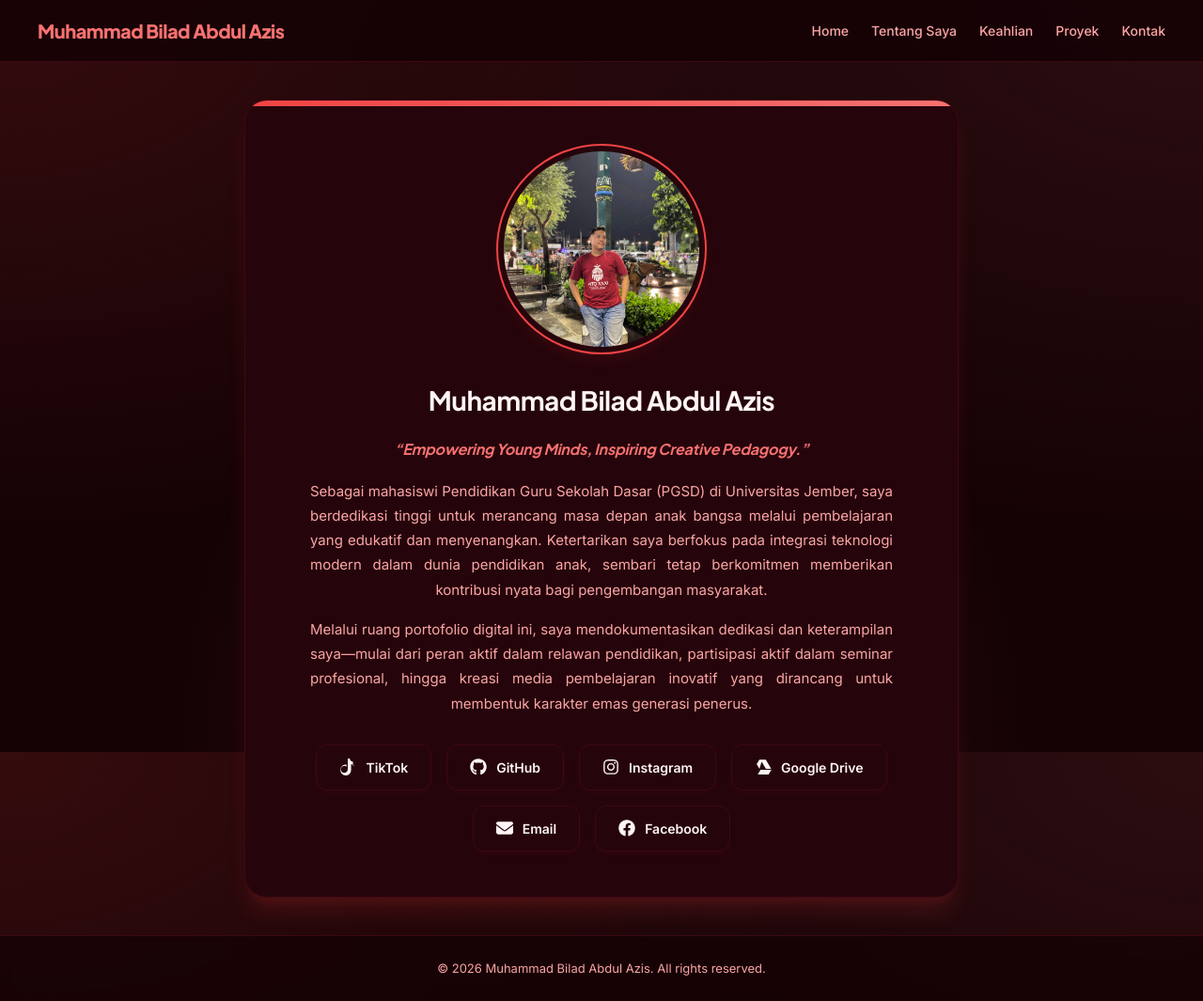
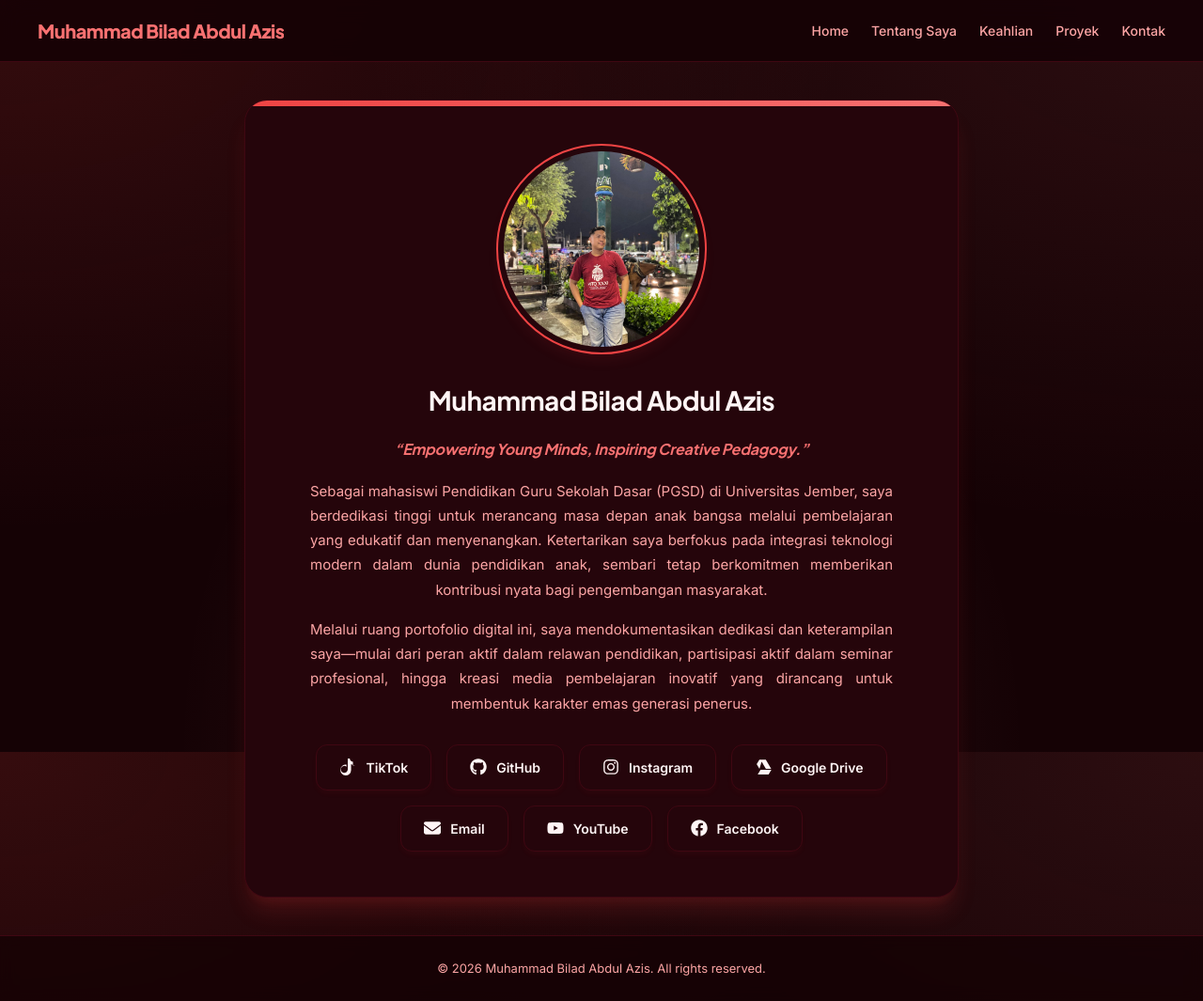
Before and after one commit to azisbilad-design/azisbilad-design.github.io, a plain HTML site: page index.html in a window 1280 px wide. Shown: the whole page at 94% size. Drawn offline with Linux system fonts and the light colour scheme.

Commit message:
Update index.html

```diff
--- a/index.html
+++ b/index.html
@@ -437,12 +437,12 @@
             Email
           </a>
           <!-- YouTube Link -->
-          <!-- <a href="https://youtube.com/@ayin511" target="_blank" class="youtube">
+          <a href="https://youtube.com/@biladazis8253?si=IfwsVf4OU7HXmjEc" target="_blank" class="youtube">
             <svg viewBox="0 0 576 512" xmlns="http://www.w3.org/2000/svg">
               <path d="M549.655 124.083c-6.281-23.65-24.787-42.276-48.284-48.597C458.781 64 288 64 288 64S117.22 64 74.629 75.486c-23.497 6.322-42.003 24.947-48.284 48.597-11.412 42.867-11.412 132.305-11.412 132.305s0 89.438 11.412 132.305c6.281 23.65 24.787 41.5 48.284 47.821C117.22 448 288 448 288 448s170.78 0 213.371-11.486c23.497-6.321 42.003-24.171 48.284-47.821 11.412-42.867 11.412-132.305 11.412-132.305s0-89.438-11.412-132.305zm-317.51 213.508V175.185l142.739 81.205-142.739 81.201z"/>
             </svg>
             YouTube
-          </a> -->
+          </a>
           <!-- Facebook Link -->
           <a href="https://www.facebook.com/bilad.azis" target="_blank" class="facebook">
             <svg viewBox="0 0 512 512" xmlns="http://www.w3.org/2000/svg">
```
